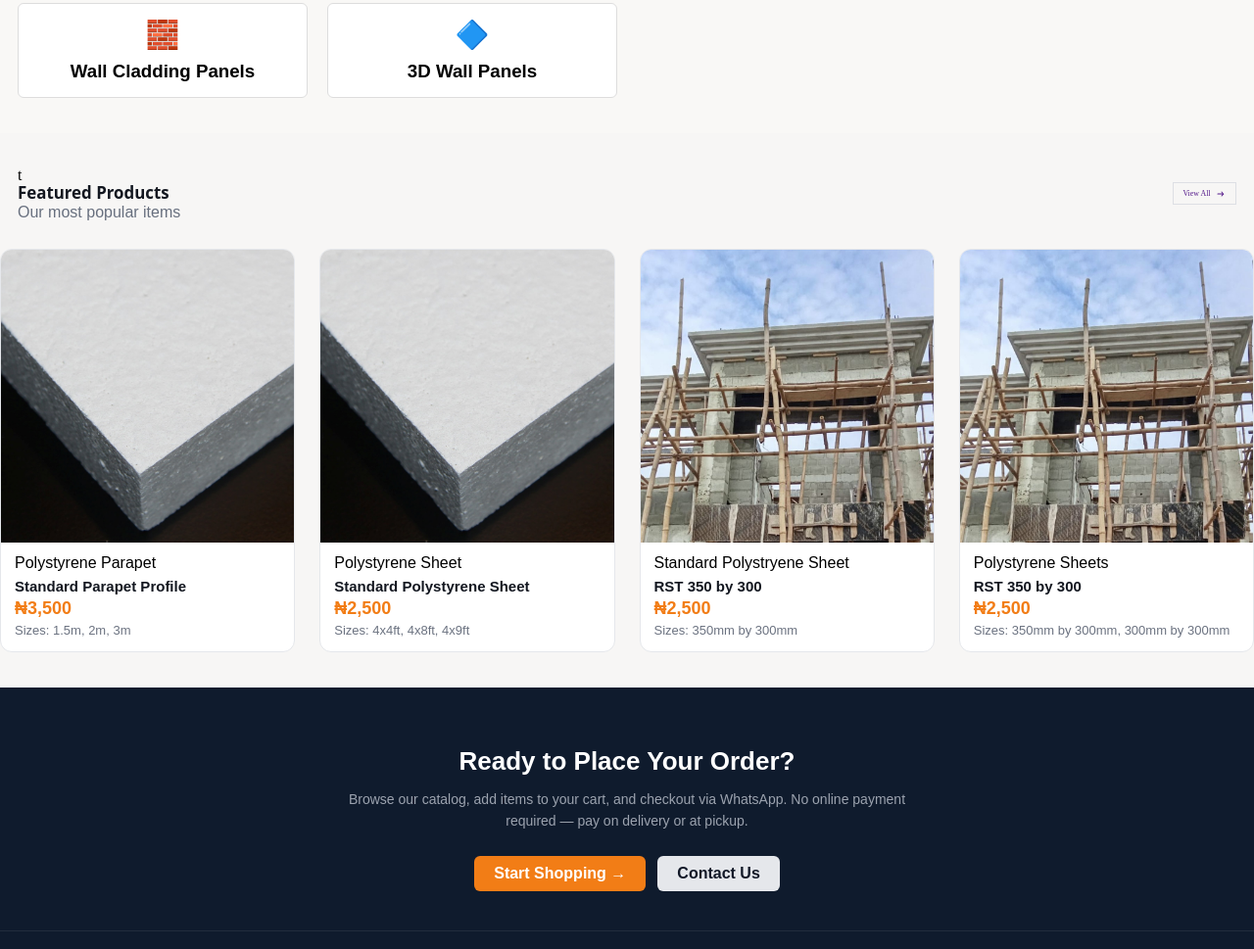
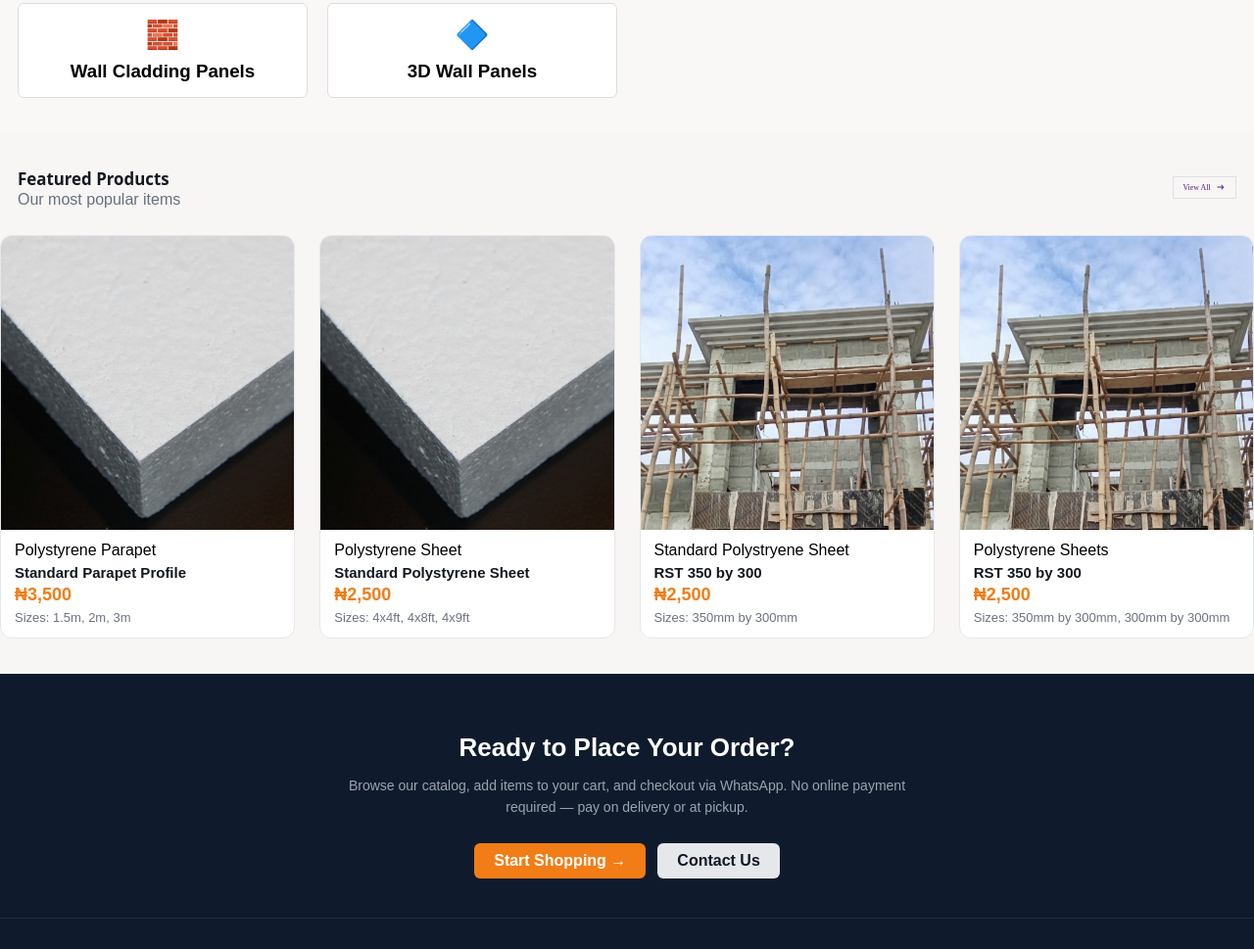
Before and after one commit to Tiahaleem/leemtechbuild, a plain HTML site: page index.html in a window 1280 px wide. Shown: the part 986-1955 px from the top of the page at 98% size. Drawn offline with Linux system fonts and the light colour scheme.

Commit message:
Add files via upload

```diff
--- a/index.html
+++ b/index.html
@@ -154,7 +154,7 @@ Ceiling Panels
  <!-- Products Display -->
   <section class="product_display_section">
 <div class="feature_div">
-    <div class="feature_txt_div">t
+    <div class="feature_txt_div">
         <h2>Featured Products</h2>
         <p>Our most popular items</p>
     </div>
```
